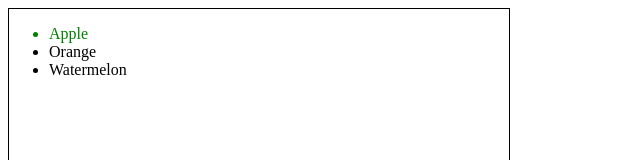
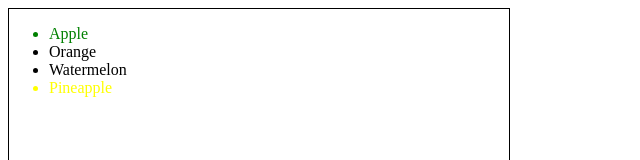
Before and after one commit to escbooster12/simulation-practice-lms, a plain HTML site: page index.html in a window 1280 px wide. Shown: the top 160 px of the page, 0-640 px from the left. Drawn offline with Linux system fonts and the light colour scheme.

Commit message:
Feature/insert pineapple (#6)
* Insert pineapple

* Changed Color to Yellow

---------

Co-authored-by: Pif <epifanio.villaro@usjr.edu.ph>

```diff
--- a/index.html
+++ b/index.html
@@ -14,6 +14,11 @@
                 color: orange
             }
 
+            .yellow
+            {
+                color: yellow
+            }
+
 
         </style>
     </head>
@@ -23,6 +28,8 @@
                 <li class="apple">Apple</li>
                 <li clsas="orange">Orange</li>
                 <li>Watermelon</li>
+                <li class="yellow"> Pineapple</li>
+
             </ul>
         </div>
     </body>
```
